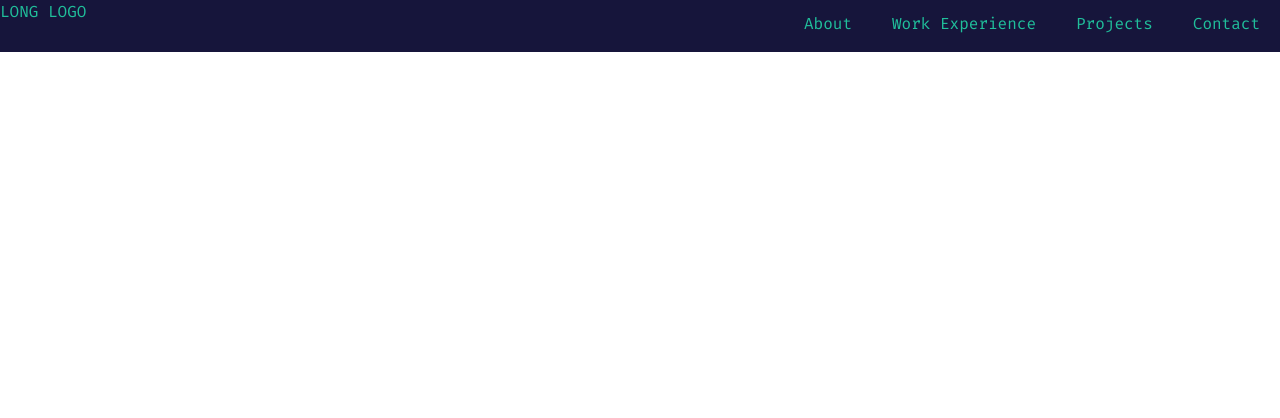
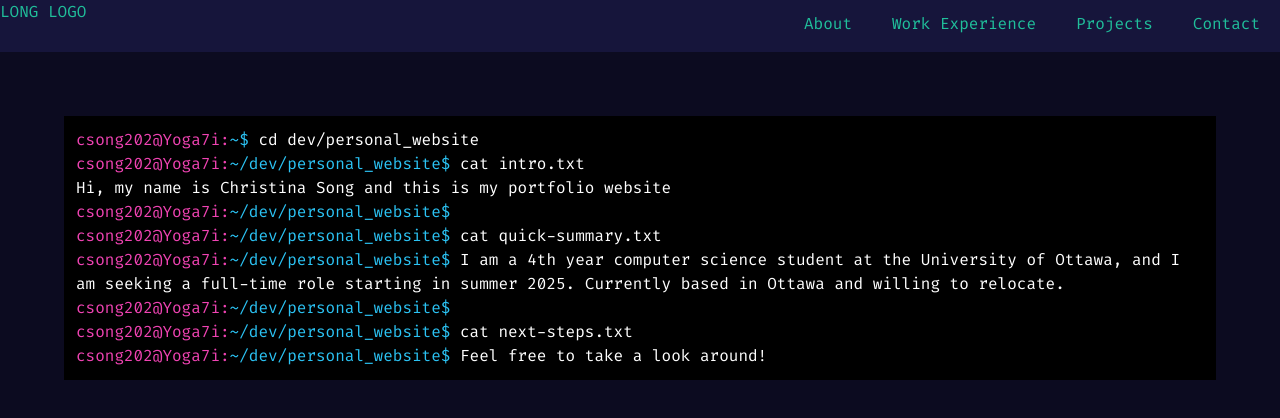
Before and after one commit to csong202/csong202.github.io, a React (Create React App) app: page / in a window 1280 px wide. Shown: the top 418 px of the page. Built offline with nearby package versions, Linux system fonts and the light colour scheme.

Commit message:
Home page, add icon and long logo

```diff
--- a/src/App.tsx
+++ b/src/App.tsx
@@ -1,12 +1,11 @@
 import { createBrowserRouter, RouterProvider } from "react-router-dom";
-import { NavBar } from "./components";
 import { PageWrapper } from "./components";
-import { About, Contact, Projects, WorkExperience } from "./pages";
+import { About, Contact, Home, Projects, WorkExperience } from "./pages";
 
 const router = createBrowserRouter([
 	{
 		path: "/",
-		element: <NavBar />,
+		element: <PageWrapper page={<Home />}></PageWrapper>,
 	},
 	{
 		path: "about",
--- /dev/null
+++ b/src/pages/Home.tsx
@@ -0,0 +1,39 @@
+const Home = () => {
+	const getTerminalPrompt = (dir: string) => (
+		<span>
+			<span className="text-pink">csong202@Yoga7i:</span>
+			<span className="text-blue">{`${dir}$`}</span>
+		</span>
+	);
+
+	return (
+		<div className="bg-black p-3 text-white">
+			<p>{getTerminalPrompt("~")} cd dev/personal_website</p>
+			<p>{getTerminalPrompt("~/dev/personal_website")} cat intro.txt</p>
+			<p>
+				Hi, my name is Christina Song and this is my portfolio website
+			</p>
+			<p>{getTerminalPrompt("~/dev/personal_website")}</p>
+			<p>
+				{getTerminalPrompt("~/dev/personal_website")} cat
+				quick-summary.txt
+			</p>
+			<p>
+				{getTerminalPrompt("~/dev/personal_website")} I am a 4th year
+				computer science student at the University of Ottawa, and I am
+				seeking a full-time role starting in summer 2025. Currently
+				based in Ottawa and willing to relocate.
+			</p>
+			<p>{getTerminalPrompt("~/dev/personal_website")}</p>
+			<p>
+				{getTerminalPrompt("~/dev/personal_website")} cat next-steps.txt
+			</p>
+			<p>
+				{getTerminalPrompt("~/dev/personal_website")} Feel free to take
+				a look around!
+			</p>
+		</div>
+	);
+};
+
+export default Home;
--- a/src/pages/index.ts
+++ b/src/pages/index.ts
@@ -1,6 +1,7 @@
 import About from "./About";
 import Contact from "./Contact";
+import Home from "./Home";
 import Projects from "./Projects";
 import WorkExperience from "./WorkExperience";
 
-export { About, Contact, Projects, WorkExperience };
+export { About, Contact, Home, Projects, WorkExperience };
--- a/tailwind.config.js
+++ b/tailwind.config.js
@@ -28,6 +28,7 @@ module.exports = {
 			purple: "#8e55e8",
 			"purple-dark": "#402669",
 			black: "#000000",
+			white: "#ffffff",
 		},
 		screens: {
 			xs: "480px",
```
Also changed, not shown: public/icon.png (added), src/images/long_logo.png (added).
